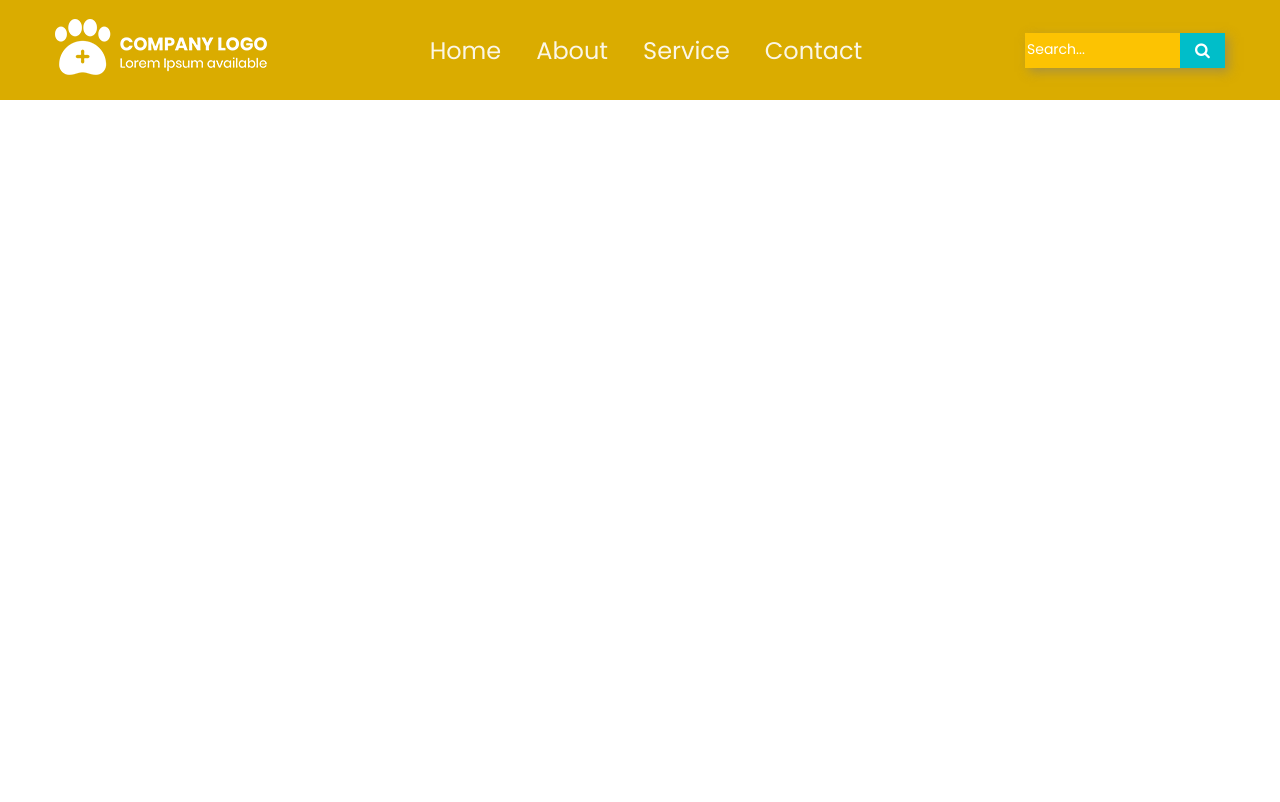
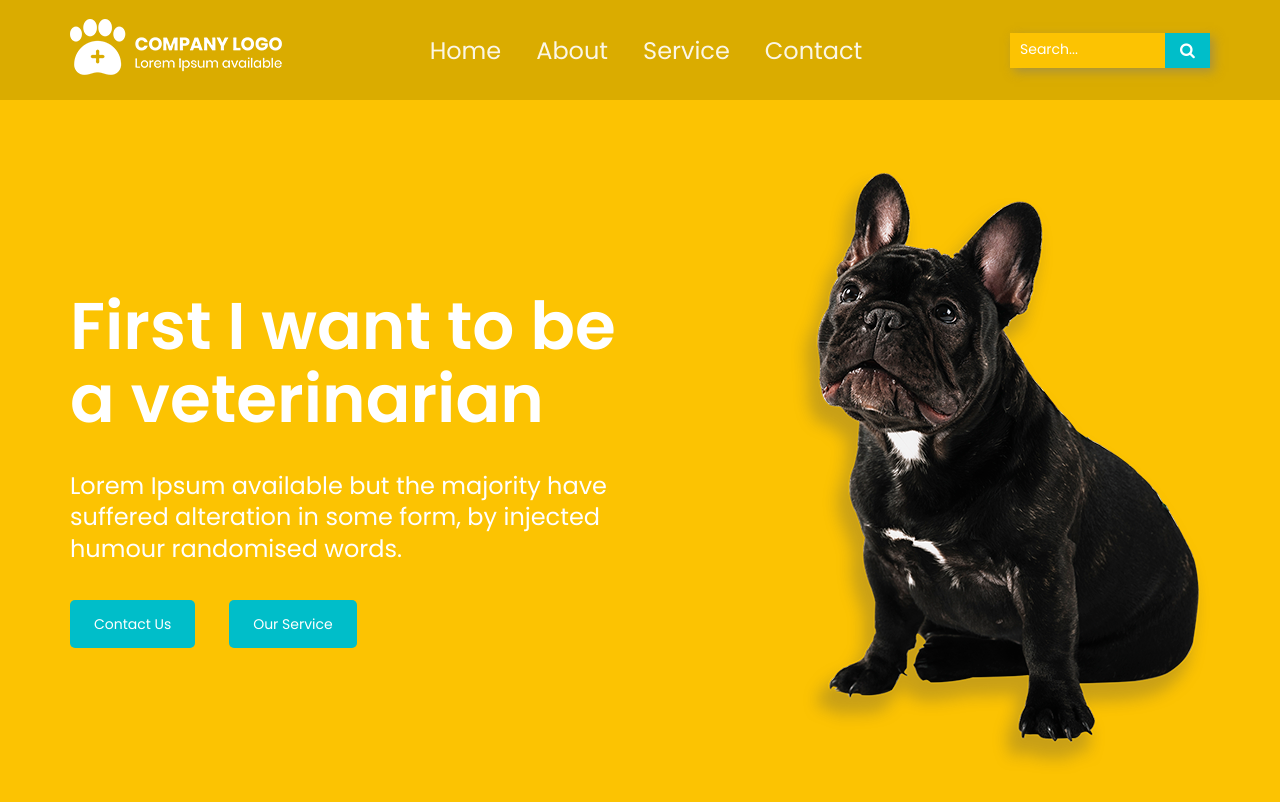
Before and after one commit to tarragon777/veterinary, a plain HTML site: page index.html in a window 1280 px wide. Drawn offline with Linux system fonts and the light colour scheme.

Commit message:
Added intro block + some visual improvements

```diff
--- a/css/style.css
+++ b/css/style.css
@@ -21,7 +21,7 @@ h1, h2, h3, h4, h5, h6 {
 ================ */
 .container {
     width: 100%;
-    max-width: 1200px;
+    max-width: 1170px;
     margin: 0 auto;
     padding: 0 15px;
 }
@@ -44,7 +44,6 @@ h1, h2, h3, h4, h5, h6 {
     justify-content: space-between;
     align-items: center;
     padding: 19px 0;
-
 }
 
 /* nav
@@ -116,6 +115,11 @@ input::-webkit-input-placeholder {
     right: 0;
     cursor: pointer;
 
+    transition: 0.1s linear;
+}
+
+.search input[type=text] {
+    padding-left: 10px;
 }
 
 .search button:before {
@@ -124,3 +128,82 @@ input::-webkit-input-placeholder {
     font-size: 16px;
     color: #fff;
 }
+
+.search button:hover {
+    background: #0191bc;
+}
+
+.intro {
+    display: flex;
+    flex-direction: column;
+    height: 830px;
+    background: #fcc302;
+}
+
+.intro__inner {
+    width: 100%;
+    padding: 100px 0;
+    margin: 0 auto;
+}
+
+.intro__header {
+    width: 50%;
+    margin-top: 70px;
+    padding: 15px 0;
+    font-size: 66px;
+    line-height: 1.1;
+    font-weight: 600;
+    color: #fff;
+
+}
+
+.intro__text {
+    margin-top: 10px;
+    margin-bottom: 10px;
+    padding: 10px 0;
+    width: 50%;
+    font-size: 24px;
+    color: #fff;
+    line-height: 1.3;
+    font-weight: 400;
+}
+
+.intro__photo {
+    padding: 35px 0;
+    margin: 35px 0;
+}
+
+.intro__photo img {
+    float: right;
+}
+
+.btns {
+    margin-top: 20px;
+    padding: 20px 0;
+}
+
+.btn {
+    margin-left: 30px;
+    padding: 14px 24px;
+    border-radius: 5px;
+    font-family: inherit;
+    color: #fff;
+    text-decoration: none;
+    text-align: center;
+    transition: 0.1s linear;
+}
+
+
+.btn:first-child {
+    margin-left: 0;
+}
+
+.btn:hover {
+    box-shadow: inset 0 0 0 3px #fff;
+    border-radius: 5px;
+    background-color: transparent;
+}
+
+.btn--blue {
+    background-color: #00bec9;
+}
--- a/index.html
+++ b/index.html
@@ -3,7 +3,7 @@
 <head>
     <meta charset="UTF-8">
     <link rel="stylesheet" href="css/style.css">
-    <link href="https://fonts.googleapis.com/css?family=Poppins:400,600,700&display=swap" rel="stylesheet">
+    <link href="https://fonts.googleapis.com/css?family=Poppins:400,500,600,700&display=swap" rel="stylesheet">
     <link rel="stylesheet" href="https://cdnjs.cloudflare.com/ajax/libs/font-awesome/4.7.0/css/font-awesome.min.css">
     <meta name="viewport" content="width=device-width, initial-scale=1.0">
     <title>Veterinary</title>
@@ -35,6 +35,29 @@
     </div>
 </header>
 
+<div class="intro">
+    <div class="container">
+        <div class="intro__inner">
+            <div class="intro__photo">
+                <img src="img/french-bulldog.png" alt="">
+            </div>
+            <h2 class="intro__header">
+                First I want to be a veterinarian
+            </h2>
+            <div class="intro__text">
+                Lorem Ipsum available but the majority have
+                suffered alteration in some form, by injected
+                humour randomised words.
+            </div>
+
+            <div class="btns">
+                <a class="btn btn--blue" href="#">Contact Us</a>
+                <a class="btn btn--blue" href="#">Our Service</a>
+            </div>
+
+        </div>
+    </div>
+</div>
 
 
 
```
